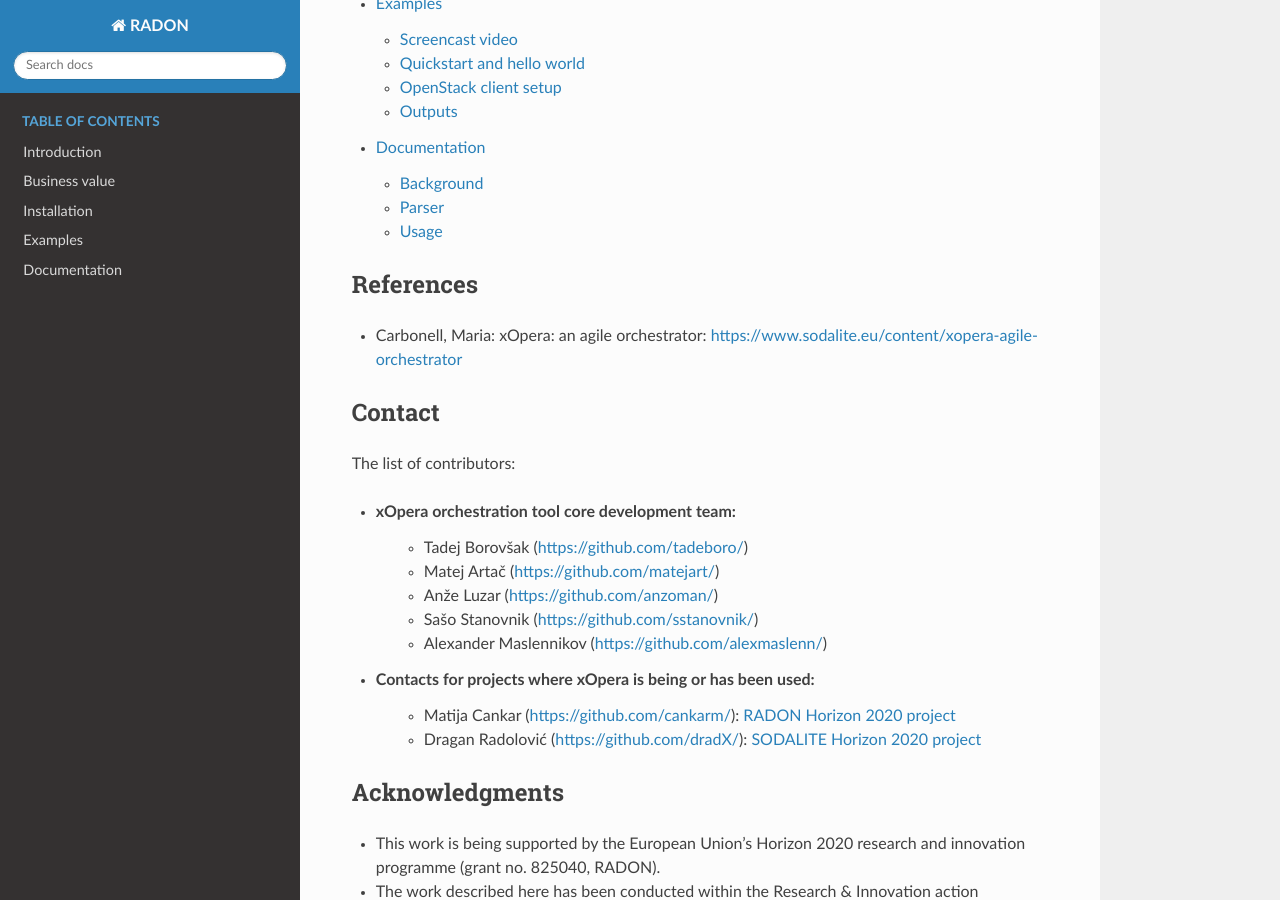
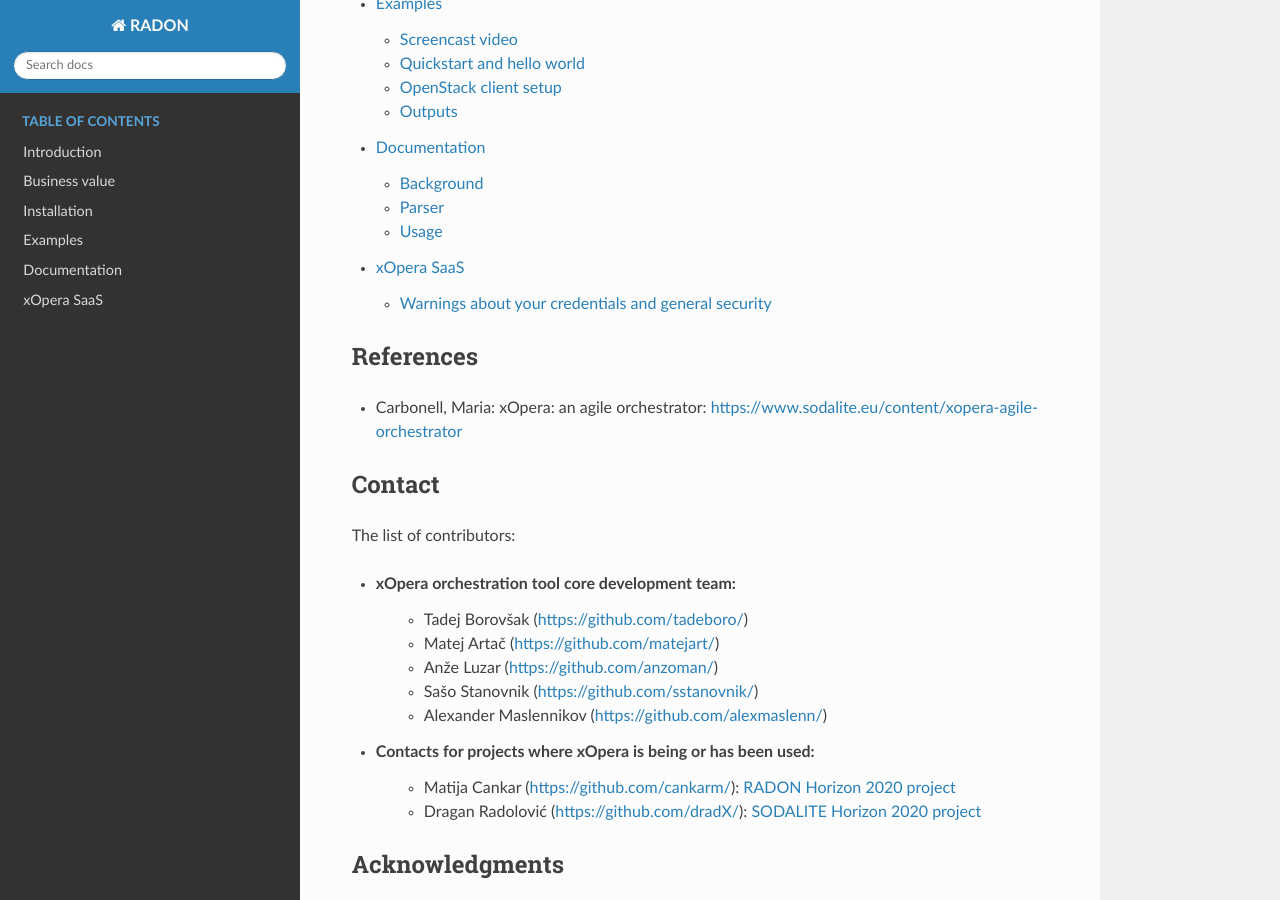
Before and after one commit to xlab-si/xopera-opera, a Sphinx documentation site: the page built from docs/index.rst, in a window 1280 px wide and 900 px high, scrolled down 432 px. Built offline with Sphinx 7.4.7 and the Read the Docs theme 2.0.0, drawn with Linux system fonts in a browser that asks for light colours; part of the change alters nothing that is shown.

Commit message:
Add documentation about SaaS
This describes usage with curl and potential
security issues users may have using SaaS.

```diff
--- a/docs/index.rst
+++ b/docs/index.rst
@@ -12,6 +12,8 @@ The following documentation explains the usage of xOpera TOSCA orchestrator. Wan
     installation
     examples
     documentation
+    saas
+
 ..
    Indices and tables
    ==================
--- /dev/null
+++ b/docs/saas.rst
@@ -0,0 +1,74 @@
+.. _SaaS:
+
+***********
+xOpera SaaS
+***********
+
+The Software as a Service edition of xOpera is available at https://xopera-radon.xlab.si/ui/_.
+
+It is a multi-user multi-platform multi-deployment multifunctional service offering all capabilities of the
+console-based ``opera``, providing all of its functionalities.
+
+Please read the warnings below, as you accept some inherent risks when using xOpera-SaaS
+
+Using the browser version is straightforward.
+
+Using the xOpera SaaS API through ``curl``::
+
+    csar_base64="$(base64 --wrap 0 test.csar)"
+    api="https://xopera-radon.xlab.si/api"
+    secret_base64="$(echo 'hello!' | base64 -)"
+
+    your_username=YOUR_USERNAME
+    your_password=YOUR_PASSWORD
+
+    # login process (would be automated by browser)
+    alias cookiecurl="curl -sSL --cookie-jar cookiejar.txt --cookie cookiejar.txt"
+    response="$(cookiecurl $api/credential)"
+    redirect_url="$(echo $response | xmllint --html --xpath "string(//form[@id='kc-form-login']/@action)" - 2>/dev/null)"
+    cookiecurl "$redirect_url" -d "username=$your_username" -d "password=$your_password" -d credentialId=""
+
+    # normal usage
+    cookiecurl "$api/credential"
+    cookiecurl "$api/credential" -XPOST -d "{\"name\": \"credential1\", \"path\": \"/tmp/credential.txt\", \"contents\": \"$secret_base64\"}"
+    cookiecurl "$api/credential"
+    cookiecurl "$api/credential/1"
+    cookiecurl "$api/workspace"
+    cookiecurl "$api/workspace" -XPOST -d '{"name": "workspace1"}'
+    cookiecurl "$api/workspace/1/credential/1" -XPUT
+    cookiecurl "$api/workspace/1/credential"
+    cookiecurl "$api/credential/1"
+    cookiecurl "$api/workspace/1"
+    cookiecurl "$api/workspace/1/project" -XPOST -d "{\"name\": \"myproject\", \"csar\": \"$csar_base64\"}"
+    cookiecurl "$api/workspace/1/project"
+    cookiecurl "$api/workspace/1"
+    cookiecurl "$api/workspace/1/project/1/creationStatus"
+    cookiecurl "$api/workspace/1/project/1/debugPackage"
+
+    # interaction with the project (identical to xopera-api), instructions copied from there
+    project_url="$api/workspace/1/project/1"
+    cookiecurl "$project_url/status"
+    cookiecurl "$project_url/validate" -XPOST -H "Content-Type: application/json" -d @inputs-request.json
+    cookiecurl "$project_url/deploy" -XPOST -H "Content-Type: application/json" -d @inputs-request.json
+    cookiecurl "$project_url/status" | jq
+    cookiecurl "$project_url/outputs"
+    cookiecurl "$project_url/undeploy" -XPOST
+
+For further interaction with each project, see
+`the xopera-api specification <https://github.com/xlab-si/xopera-api/blob/master/openapi-spec.yml>`_
+
+
+====================================================
+Warnings about your credentials and general security
+====================================================
+
+Your credentials - not for xOpera-SaaS, but those you add for services you access in CSARs etc - are stored in
+plaintext on the server xOpera-SaaS is running on.
+All assigned workspaces have access to them, as they have control of the filesystem, therefore all users with access
+to the workspace also have access to them.
+You need to use caution with the credentials you submit.
+
+If you request xOpera-SaaS server administrators to help you or access your project, they will also be in a position
+to access the credentials.
+Whenever possible, use temporary credentials with limited access to the smallest required set of capabilities
+to improve you security.
```
